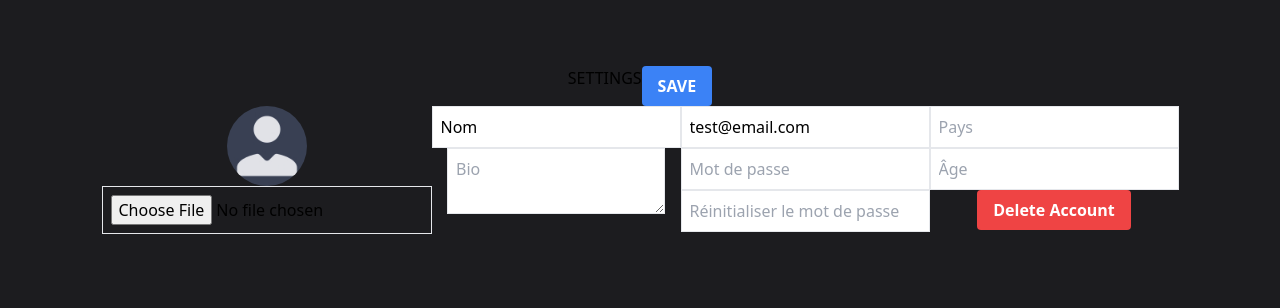
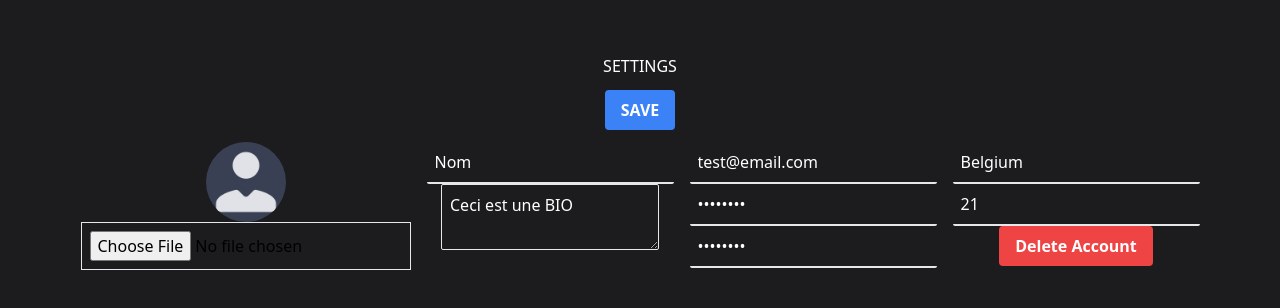
Before and after one commit to emignox/verba, a React (Vite) app in the folder fontend/: page / in a window 1280 px wide. Shown: the part 250-558 px from the top of the page. Built offline with nearby package versions, Linux system fonts and the light colour scheme.

Commit message:
add changes on setting component

```diff
--- a/fontend/src/component/settings.tsx
+++ b/fontend/src/component/settings.tsx
@@ -6,10 +6,11 @@ const Settings: React.FC = () => {
     const [profileImageUrl, setProfileImageUrl] = useState<string>(image);
     const [email, setEmail] = useState('test@email.com');
     const [name, setName] = useState('Nom');;
-    const [bio, setBio] = useState('');
-    const [password, setPassword] = useState('');
-    const [country, setCountry] = useState('');
-    const [age, setAge] = useState('');
+    const [bio, setBio] = useState('Ceci est une BIO');
+    const [password, setPassword] = useState('password');
+    const [repeatPassword, setRepeatPassword] = useState('password');
+    const [country, setCountry] = useState('Belgium');
+    const [age, setAge] = useState('21');
 
     const handleImageChange = (e: React.ChangeEvent<HTMLInputElement>) => {
         if (e.target.files) {
@@ -22,31 +23,46 @@ const Settings: React.FC = () => {
     const handleEmailChange = (e: React.ChangeEvent<HTMLInputElement>) => {
         setEmail(e.target.value);
     };
+    const handleBioChange = (e: React.ChangeEvent<HTMLTextAreaElement>) => {
+        setBio(e.target.value);
+    };
+    const handlePasswordChange = (e: React.ChangeEvent<HTMLInputElement>) => {
+        setPassword(e.target.value);
+    };
+    const handleRepeatPasswordChange = (e: React.ChangeEvent<HTMLInputElement>) => {
+        setRepeatPassword(e.target.value);
+    };
+    const handleCountryChange = (e: React.ChangeEvent<HTMLInputElement>) => {
+        setCountry(e.target.value);
+    };
+    const handleAgeChange = (e: React.ChangeEvent<HTMLInputElement>) => {
+        setAge(e.target.value);
+    };
 
     return (
         <div className="flex justify-center items-center h-screen">
             <form className="flex flex-col items-center">
-                <div className="flex flex-row">
-                    <h1>SETTINGS</h1>
+                <div className="flex flex-col items-center my-3">
+                    <h1 className="py-3 text-white">SETTINGS</h1>
                     <SaveButton />
                 </div>
                 <div className="flex flex-row">
-                    <div className="flex flex-col items-center">
+                    <div className="flex flex-col items-center mx-2">
                         <img src={profileImageUrl} alt="Profile" className="w-20 h-20 object-cover rounded-full" />
                         <input type="file" onChange={handleImageChange} className="border p-2" />
                     </div>
-                    <div className="flex flex-col items-center">
-                        <input type="text" value={name} onChange={(handleNameChange)} className="border p-2" defaultValue="test"/>
-                        <textarea value={bio} onChange={(e) => setBio(e.target.value)} className="border p-2" placeholder="Bio" />
+                    <div className="flex flex-col items-center mx-2">
+                        <input type="text" value={name} onChange={(handleNameChange)} className="border-b-2 p-2 focus:outline-none bg-transparent text-white rounded-sm" defaultValue="test"/>
+                        <textarea value={bio} onChange={(handleBioChange)} className="border p-2 focus:outline-none bg-transparent text-white rounded-sm" placeholder="Bio" />
                     </div>
-                    <div className="flex flex-col items-center">
-                        <input type="email" value={email} onChange={handleEmailChange} className="border p-2" placeholder="Email" />
-                        <input type="password" value={password} onChange={(e) => setPassword(e.target.value)} className="border p-2" placeholder="Mot de passe" />
-                        <input type="password" className="border p-2" placeholder="Réinitialiser le mot de passe" />
+                    <div className="flex flex-col items-center mx-2">
+                        <input type="email" value={email} onChange={handleEmailChange} className="border-b-2 p-2 focus:outline-none bg-transparent text-white rounded-sm" placeholder="Email" />
+                        <input type="password" value={password} onChange={handlePasswordChange} className="border-b-2 p-2 focus:outline-none bg-transparent text-white rounded-sm" placeholder="Mot de passe" />
+                        <input type="password" value={repeatPassword} onChange={handleRepeatPasswordChange} className="border-b-2 p-2 focus:outline-none bg-transparent text-white rounded-sm" placeholder="Réinitialiser le mot de passe" />
                     </div>
-                    <div className="flex flex-col items-center">
-                        <input type="text" value={country} onChange={(e) => setCountry(e.target.value)} className="border p-2" placeholder="Pays" />
-                        <input type="number" value={age} onChange={(e) => setAge(e.target.value)} className="border p-2" placeholder="Âge" />
+                    <div className="flex flex-col items-center mx-2">
+                        <input type="text" value={country} onChange={handleCountryChange} className="border-b-2 p-2 focus:outline-none bg-transparent text-white rounded-sm" placeholder="Pays" />
+                        <input type="number" value={age} onChange={handleAgeChange} className="border-b-2 p-2 focus:outline-none bg-transparent text-white rounded-sm" placeholder="Âge" />
                         <DeleteButton />
                     </div>
                 </div>
```
